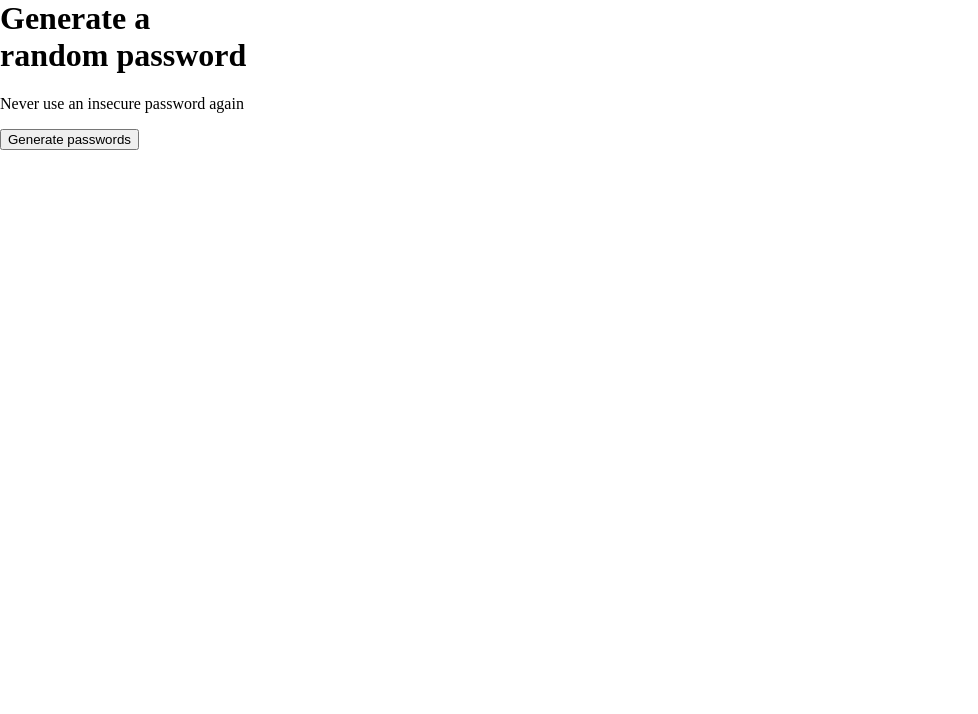
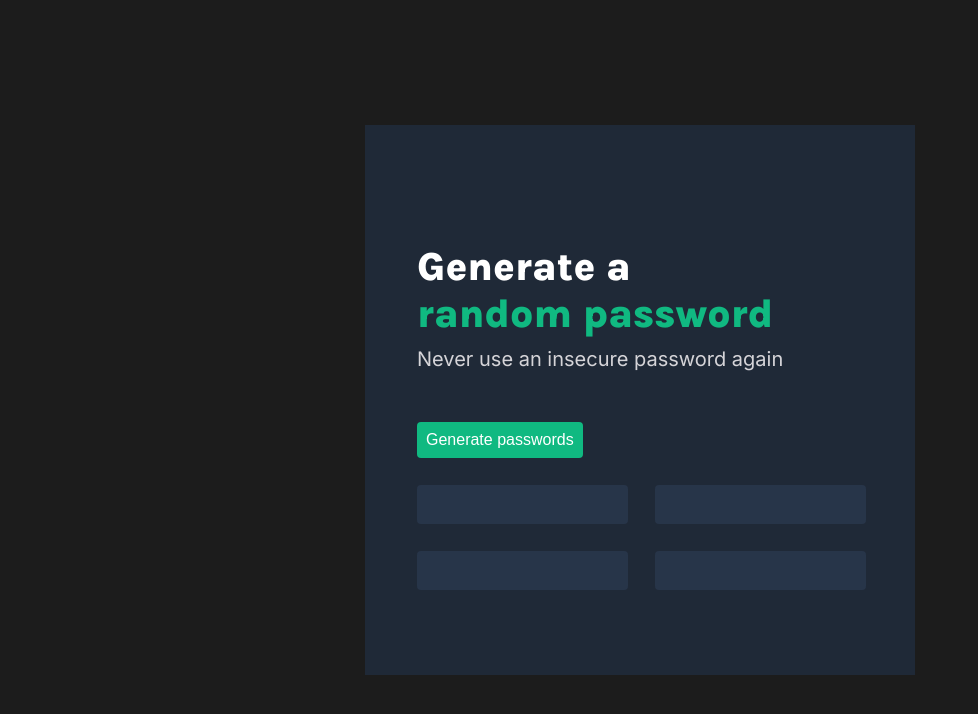
Before and after one commit to MartinL-no/javascript-projects, a plain HTML site: page password-generator/index.html in a window 1280 px wide. Shown: the whole page, without its empty margins (0-978 px from the left). Drawn offline with Linux system fonts and the light colour scheme.

Commit message:
Create preliminary project

```diff
--- a/password-generator/index.css
+++ b/password-generator/index.css
@@ -2,3 +2,74 @@ html, body {
     margin: 0;
     padding: 0;
 }
+
+main {
+    font-family: 'Inter', sans-serif;
+    background: #1C1C1C;
+    min-height: 100vh;
+    display: flex;
+    justify-content: center;
+    align-items: center;
+}
+
+.box {
+    width: 550px;
+    height: 550px;
+    background: #1F2937;
+}
+
+.inner-box {
+    margin-top: 118px;
+    margin-left: 52px;
+}
+
+h1 {
+    font-family: 'Karla', sans-serif;
+    font-weight: 800;
+    font-size: 40px;
+    color: #FFFFFF;
+    margin-top: 0px;
+    margin-bottom: 10px;
+}
+
+#green-text {
+    color: #10B981;
+}
+
+p {
+    font-weight: 400;
+    font-size: 20px;
+    color: #D5D4D8;
+    margin-top: 10px;
+    margin-bottom: 51px;
+}
+
+button {
+    color: #FFFFFF;
+    background: #10B981;
+    border: 0;
+    border-radius: 4px;
+    font-size: 16px;
+    font-weight: 500;
+    padding: 9px;
+}
+.pwd-box {
+    color: #5DEF92;
+    font-size: 16px;
+    font-weight: 500;
+    text-align: center;
+    display: flex;
+    flex-direction: row;
+    align-items: flex-start;
+    flex-wrap: wrap;
+}
+.pwds {
+    width: 211px;
+    height: 39px;
+    line-height: 39px;
+    margin-top: 27px;
+    margin-right: 27px;
+    background: #273549;
+    border-radius: 4px;
+    ;
+}
--- a/password-generator/index.html
+++ b/password-generator/index.html
@@ -1,19 +1,26 @@
 <html>
     <head>
+        <link rel="preconnect" href="https://fonts.googleapis.com">
+        <link rel="preconnect" href="https://fonts.gstatic.com" crossorigin>
+        <link href="https://fonts.googleapis.com/css2?family=Inter:wght@400;500;800&family=Karla:wght@800&display=swap" rel="stylesheet">
         <link rel="stylesheet" href="index.css">
     </head>
     <body>
         <main>
-            <h1>Generate a <br> random password</h1>
-            <p>Never use an insecure password again</p>
-            <button>Generate passwords</button>
-            <div class="passwords">
-                <div id="passwordOne"></div>
-                <div id="passwordTwo"></div>
-                <div id="passwordThree"></div>
-                <div id="passwordFour"></div>
-            </div>
+            <div class="box">
+                <div class="inner-box">
+                    <h1>Generate a<br><span id="green-text">random password</span></h1>
+                    <p>Never use an insecure password again</p>
+                    <button onclick="printPwd()">Generate passwords</button>
+                    <div class="pwd-box">
+                        <div class="pwds" id="pwd-one"></div>
+                        <div class="pwds" id="pwd-two"></div>
+                        <div class="pwds" id="pwd-three"></div>
+                        <div class="pwds" id="pwd-four"></div>
+                    </div> <!-- passwords -->
+                </div> <!-- inner-box -->
+            </div> <!-- box -->
         </main>
-        <script src="index.pack.js"></script>
+        <script src="index.js"></script>
     </body>
 </html>
--- /dev/null
+++ b/password-generator/index.js
@@ -0,0 +1,25 @@
+let pwdOne = document.getElementById("pwd-one")
+let pwdTwo = document.getElementById("pwd-two")
+let pwdThree = document.getElementById("pwd-three")
+let pwdFour = document.getElementById("pwd-four")
+
+let pwd = ""
+
+let charSet = ["a", "b", "c", "d", "e", "f", "g", "h", "i", "j", "k", "l", "m", "n", "o", "p", "q", "r", "s", "t", "u", "v", "w", "x", "y", "z", "A", "B", "C", "D", "E", "F", "G", "H", "I", "J", "K", "L", "M", "N", "O", "P", "Q", "R", "S", "T", "U", "V", "W", "X", "Y", "Z", "0", "1", "2", "3", "4", "5", "6", "7", "8", "9", "!", "#", "$", "%", "&", "(", ")", "*", "+", ",", "-", ".", "/", ":", ";", "<", "=", ">", "?", "@", "[", "\"", "]","^", "_", "`", "{", "|", "}", "~", "\\"]
+
+function genPwd() {
+    pwd = ""
+    for (i = 0; i < 15; i++) {
+        let ranNum = Math.floor( Math.random() * charSet.length)
+        let genChar = charSet[ranNum]
+        pwd += genChar
+     }
+     return pwd
+}
+
+function printPwd() {
+    pwdOne.innerText = genPwd()
+    pwdTwo.innerText = genPwd()
+    pwdThree.innerText = genPwd()
+    pwdFour.innerText = genPwd()
+}
```
Also changed, not shown: password-generator/index-pack.js (deleted).
